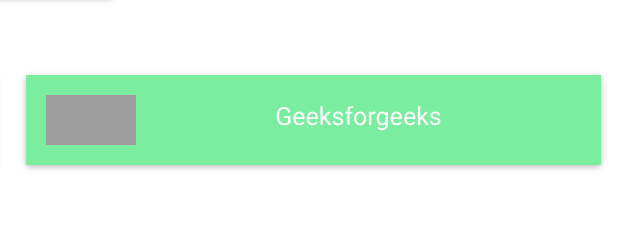
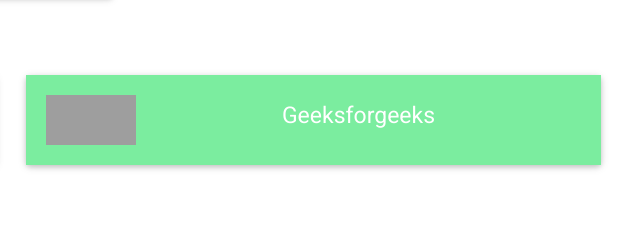
Before and after one commit to shubhamgpt198/shubhamgpt198.github-io, a plain HTML site: page index.html in a window 1280 px wide. Shown: the part 1388-1627 px from the top of the page, 629-1269 px from the left. Drawn offline with nearby package versions, Linux system fonts and the light colour scheme; grey boxes are pictures that could not be loaded.

Commit message:
Update index.html

```diff
--- a/index.html
+++ b/index.html
@@ -115,7 +115,7 @@ margin: 50px 50px 50px 50px;
 
   <div class="card">
     <div class="card-body" style="background-color: #7bed9f">
-      <center><a target="_blank" style="color: #ffff" href="https://auth.geeksforgeeks.org/user/shubham%20kumar%20gupta/profile"><img src="https://media.geeksforgeeks.org/wp-content/uploads/geeksforgeeks-6.png" style="width:90px;height:50px;float:left"> </img><h3 style="padding-top:7px; font-size:25px"> Geeksforgeeks</h3></a></center>
+      <center><a target="_blank" style="color: #ffff" href="https://auth.geeksforgeeks.org/user/shubham%20kumar%20gupta/profile"><img src="https://media.geeksforgeeks.org/wp-content/uploads/geeksforgeeks-6.png" style="width:90px;height:50px;float:left"> </img><h3 style="padding-top:7px; font-size:23px"> Geeksforgeeks</h3></a></center>
     </div>
   </div>
 </div>
```
